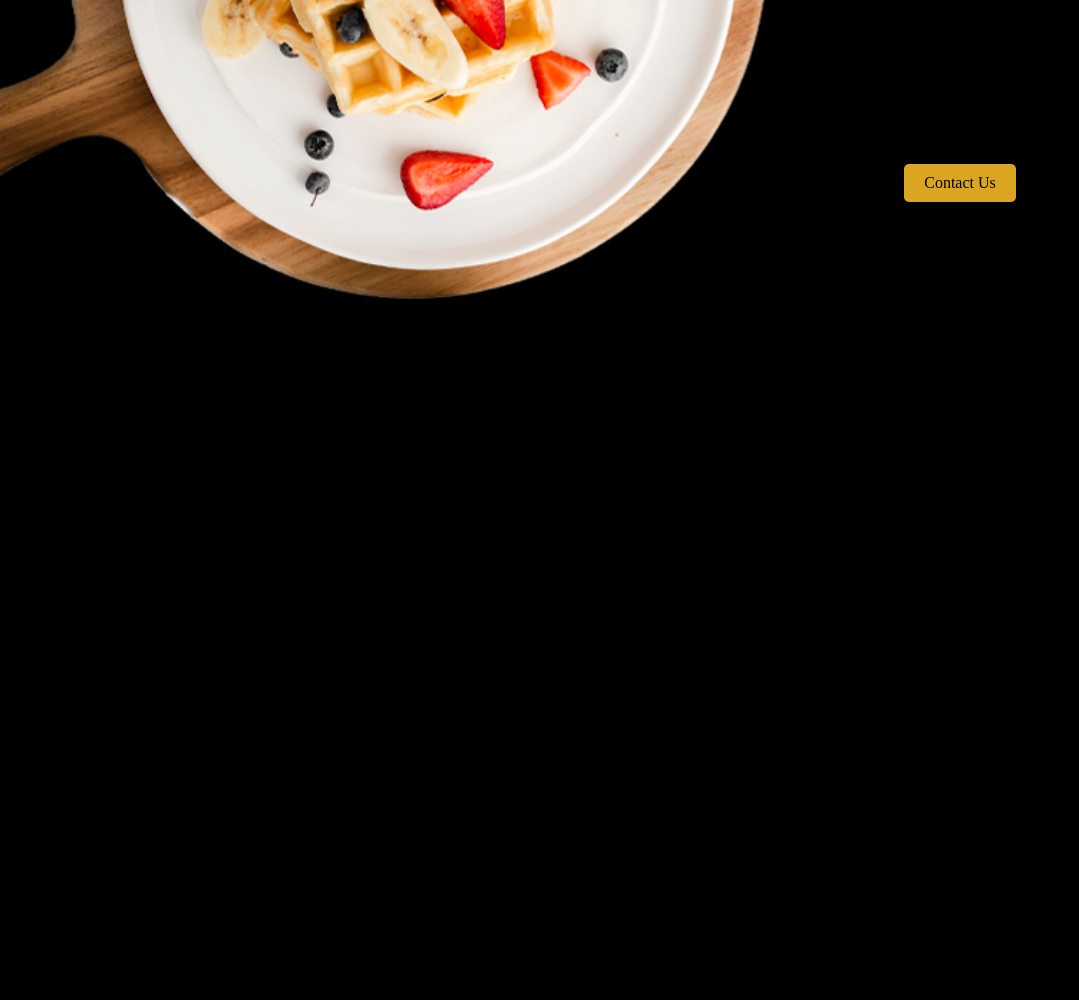
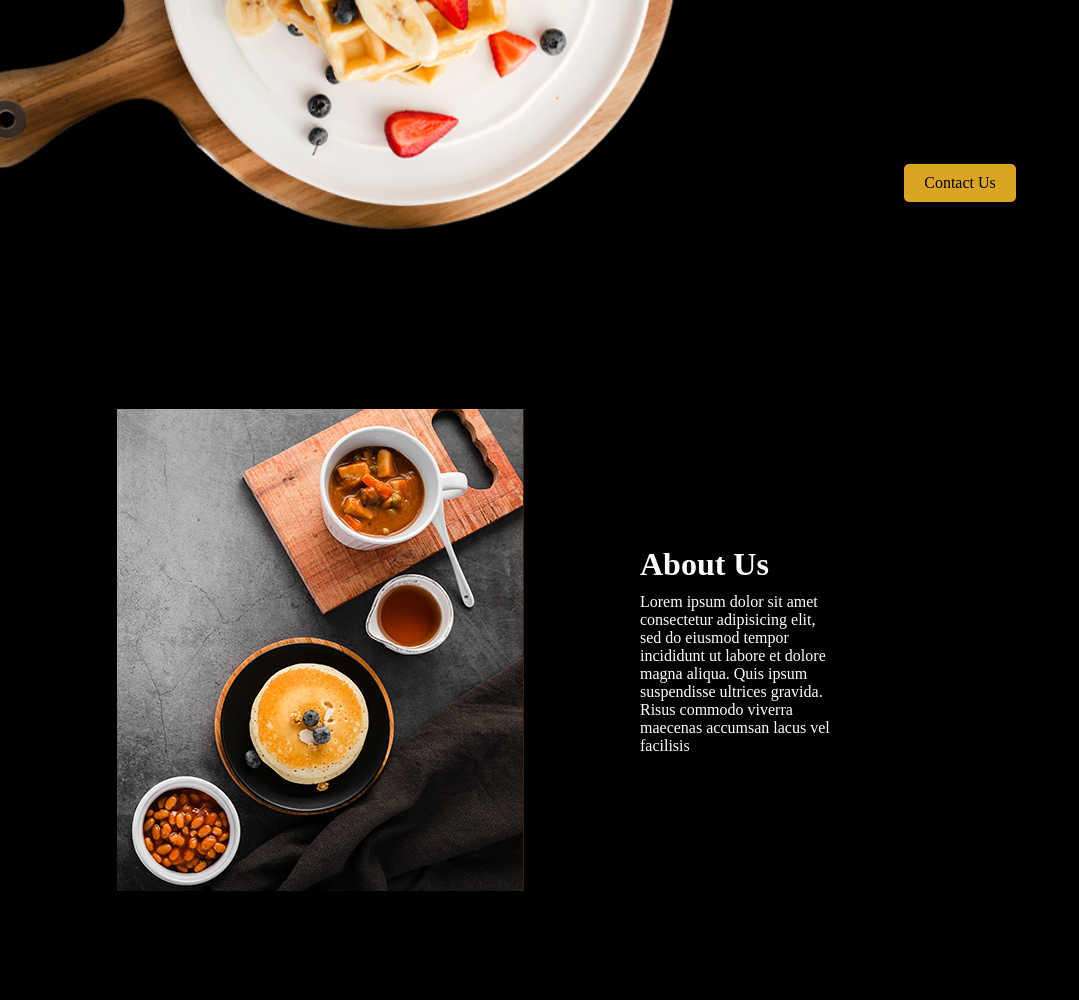
Before and after one commit to Camilo-fd/foodLover, a plain HTML site: page index.html in a window 1280 px wide. Shown: the part 504-1504 px from the top of the page, without its empty margins (0-1079 px from the left). Before the commit the page ends 804 px from the top, so only its background shows below. Drawn offline with Linux system fonts and the light colour scheme.

Commit message:
feat: :sparkles: Creacion de segunda pagina

```diff
--- a/css/style.css
+++ b/css/style.css
@@ -47,7 +47,7 @@ header{
     display: flex;
     justify-content: center;
     width: 50%;
-    height: 100%;
+    height: 80%;
 }
 
 .contenido_pagina1{
@@ -70,3 +70,27 @@ header{
     border-radius: 5px;
     padding: 10px 20px;
 }
+
+/* ------------------------------------------ */
+
+.contenedor_pagina2{
+    display: flex;
+    color: white;
+    align-items: center;
+    height: 700px;
+}
+
+.imagen_pagina2{
+    display: flex;
+    justify-content: center;
+    width: 50%;
+}
+
+.contenido_pagina2{
+    display: flex;
+    height: 100%;
+    width: 15%;
+    flex-direction: column;
+    justify-content: center;
+    gap: 10px;
+}
--- a/index.html
+++ b/index.html
@@ -50,5 +50,16 @@
             </div>
         </div>
     </div>
+    <div class="contenedor_pagina2">
+        <div class="imagen_pagina2">
+            <img src="storage/img/placeYourImageHereGaleria0.png">
+        </div>
+        <div class="contenido_pagina2">
+            <h1 class="h1_pagina2">About Us</h1>
+            <p class="p_pagina2">Lorem ipsum dolor sit amet consectetur adipisicing elit,
+                sed do eiusmod tempor incididunt ut labore et dolore magna aliqua.
+                Quis ipsum suspendisse ultrices gravida. Risus commodo viverra maecenas accumsan lacus vel facilisis</p>
+        </div>
+    </div>
 </body>
 </html>
```
